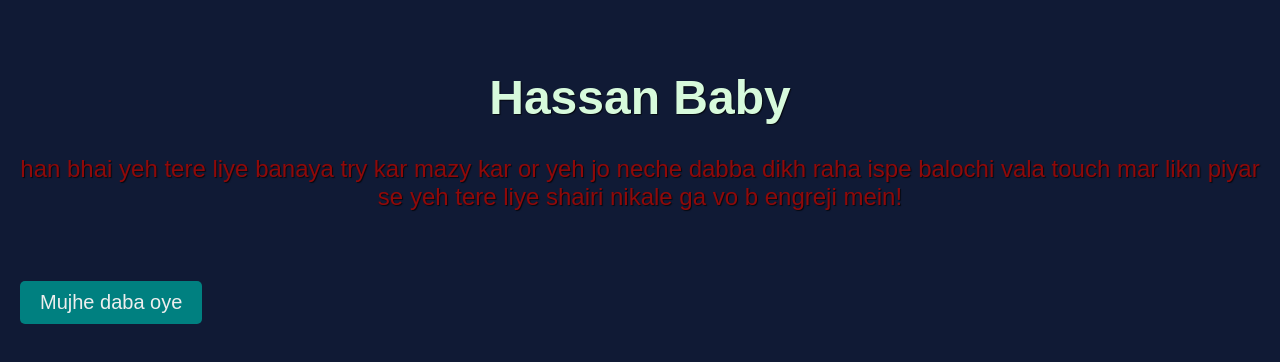
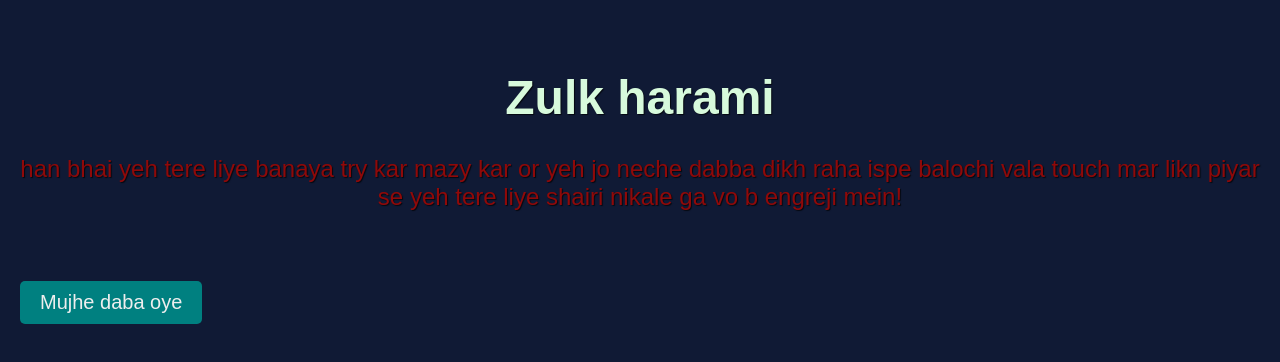
Before and after one commit to danibaloch15/psychic-palm-tree, a plain HTML site: page index.html in a window 1280 px wide. Drawn offline with Linux system fonts and the light colour scheme.

Commit message:
Update index.html

```diff
--- a/index.html
+++ b/index.html
@@ -53,7 +53,7 @@
 	</style>
 </head>
 <body>
-	<h1>Hassan Baby</h1>
+	<h1>Zulk harami</h1>
 	<p>han bhai yeh tere liye banaya try kar mazy kar or yeh jo neche dabba dikh raha ispe balochi vala touch mar likn piyar se yeh tere liye shairi nikale ga vo b engreji mein!</p>
 	<button onclick="generateQuote()">Mujhe daba oye</button>
 	<div id="quote"></div>
```
